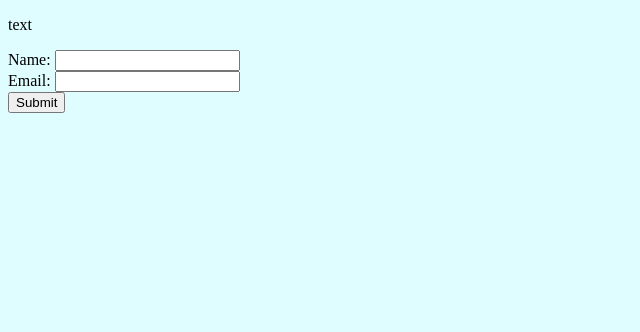
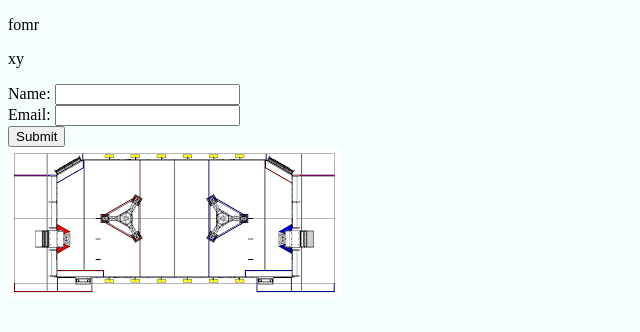
Before and after one commit to lddtwo456/lddtwo456.github.io, a plain HTML site: page scouting/form.html in a window 1280 px wide. Shown: the whole page, without its empty margins (0-640 px from the left). Drawn offline with Linux system fonts and the light colour scheme.

Commit message:
clickable picture testing

```diff
--- a/scouting/form.html
+++ b/scouting/form.html
@@ -8,7 +8,8 @@
     </head>
 
     <body>
-        <p id="out">text</p>
+        <p id="out">fomr</p>
+        <p id="xyout">xy</p>
         <form id="dataForm">
             <label for="name">Name:</label>
             <input type="text" id="name" name="name">
@@ -19,6 +20,11 @@
             <button type="submit">Submit</button>
         </form>
 
+        <div id="picture-container">
+            <img id="my-picture" src="download.png" alt="pic">
+            <div id="clickable-area"></div>
+        </div>
+
         <script src="formSubmission.js" type="text/javascript"></script>
     </body>
 </html>
--- a/scouting/formSubmission.js
+++ b/scouting/formSubmission.js
@@ -8,3 +8,15 @@ document.getElementById('dataForm').addEventListener('submit', function(event) {
   const jsonString = JSON.stringify(jsonData);
   document.querySelector("#out").textContent = jsonString;
 });
+
+//picture clicker
+document.addEventListener("DOMContentLoaded", function() {
+  var clickableArea = document.getElementById("clickable-area");
+
+  clickableArea.addEventListener("click", function(event) {
+      var x = event.offsetX;
+      var y = event.offsetY;
+
+      document.querySelector("#xyout").textContent = String(x+" "+y)
+  });
+});
--- a/scouting/style.css
+++ b/scouting/style.css
@@ -1,3 +1,16 @@
 body {
-  background-color: rgb(223, 253, 255);
+  background-color: rgb(244, 254, 255);
 }
+
+#picture-container {
+  position: relative;
+}
+
+#clickable-area {
+  position: absolute;
+  top: 0;
+  left: 0;
+  width: 100%;
+  height: 100%;
+  cursor: pointer;
+}
```
Also changed, not shown: scouting/download.png (added).
